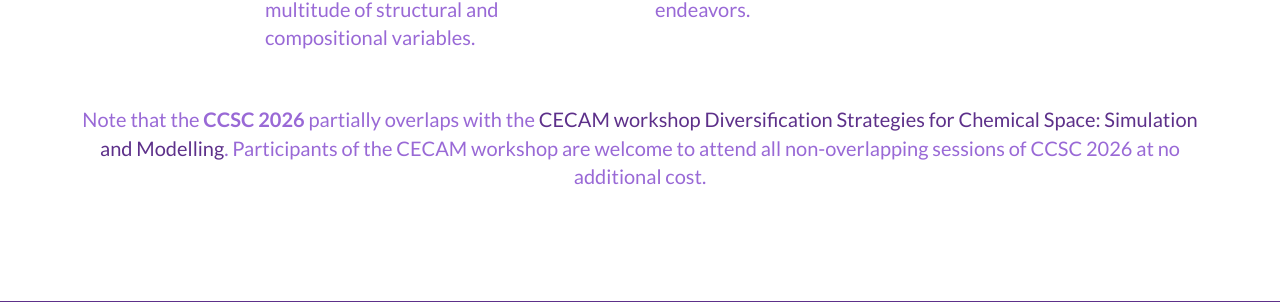
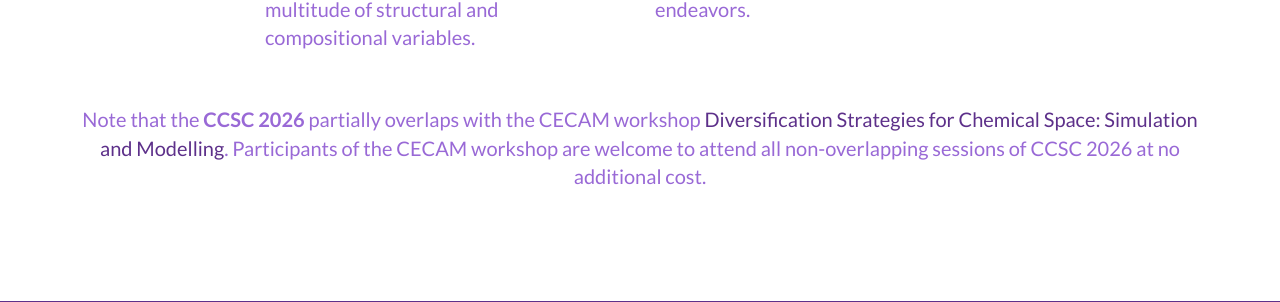
Before and after one commit to ccsc2026/ccsc2026.github.io, a Jekyll site: the page built from _posts/2022-05-21-Day1.md, in a window 1280 px wide and 900 px high, scrolled down 1771 px. Shown: the part 153-455 px from the top of the window. Built offline with Jekyll 4.4.1, drawn with Linux system fonts in a browser that asks for light colours; part of the change alters nothing that is shown.

```diff
--- a/_includes/about.html
+++ b/_includes/about.html
@@ -27,8 +27,7 @@
     <div class="row">
       <div class="col-lg-12 text-center">
         <p>
-          Note that the <b>CCSC 2026</b> partially overlaps with the <a href="https://www.cecam.org/workshop-details/diversification-strategies-for-chemical-space-simulation-and-modelling-1404">CECAM workshop
-            Diversification Strategies for Chemical Space: Simulation and Modelling</a>.
+          Note that the <b>CCSC 2026</b> partially overlaps with the CECAM workshop <a href="https://www.cecam.org/workshop-details/diversification-strategies-for-chemical-space-simulation-and-modelling-1404">Diversification Strategies for Chemical Space: Simulation and Modelling</a>.
           Participants of the CECAM workshop are welcome to attend all non-overlapping sessions of CCSC 2026 at no additional cost.
         </p>
       </div>
```
